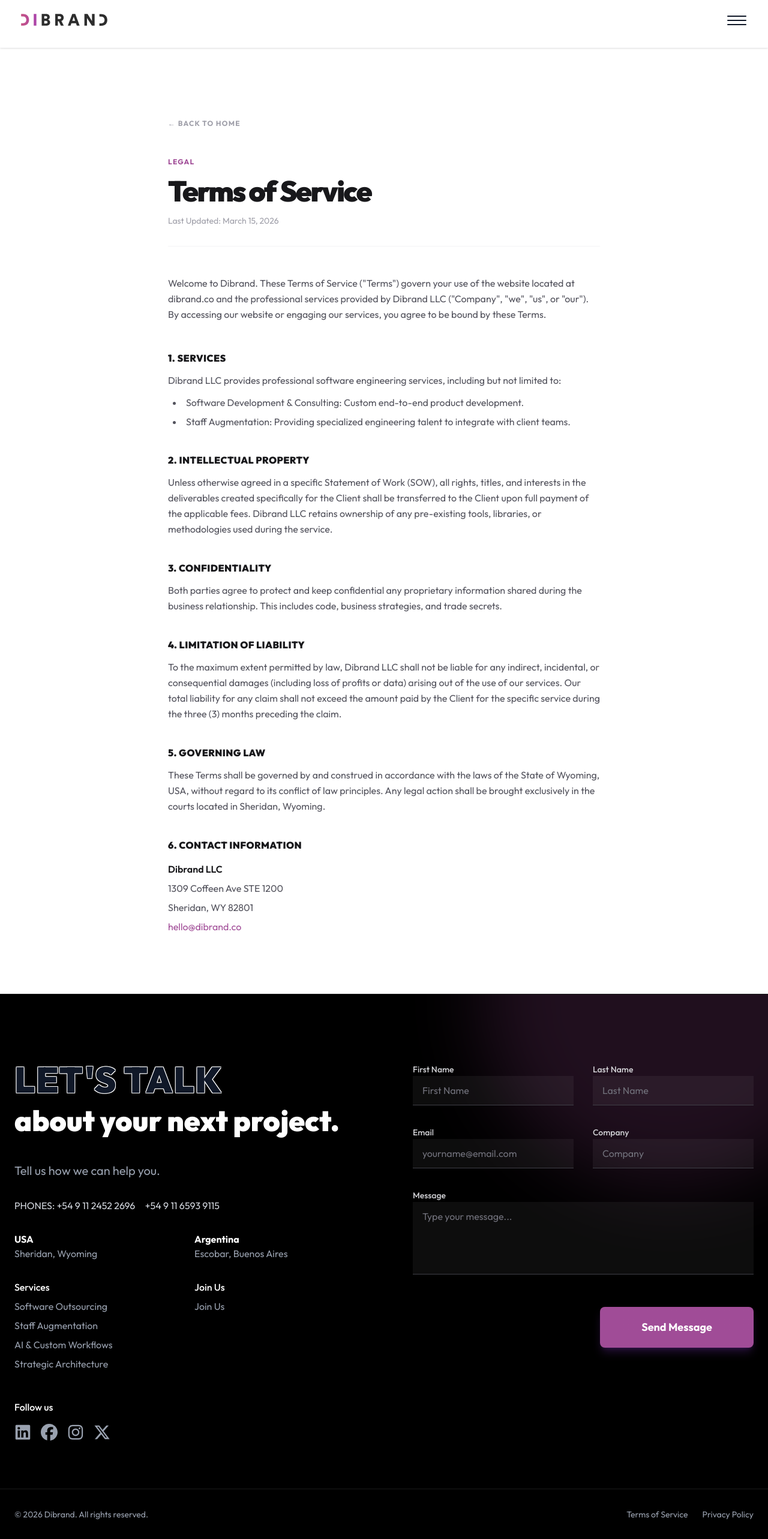
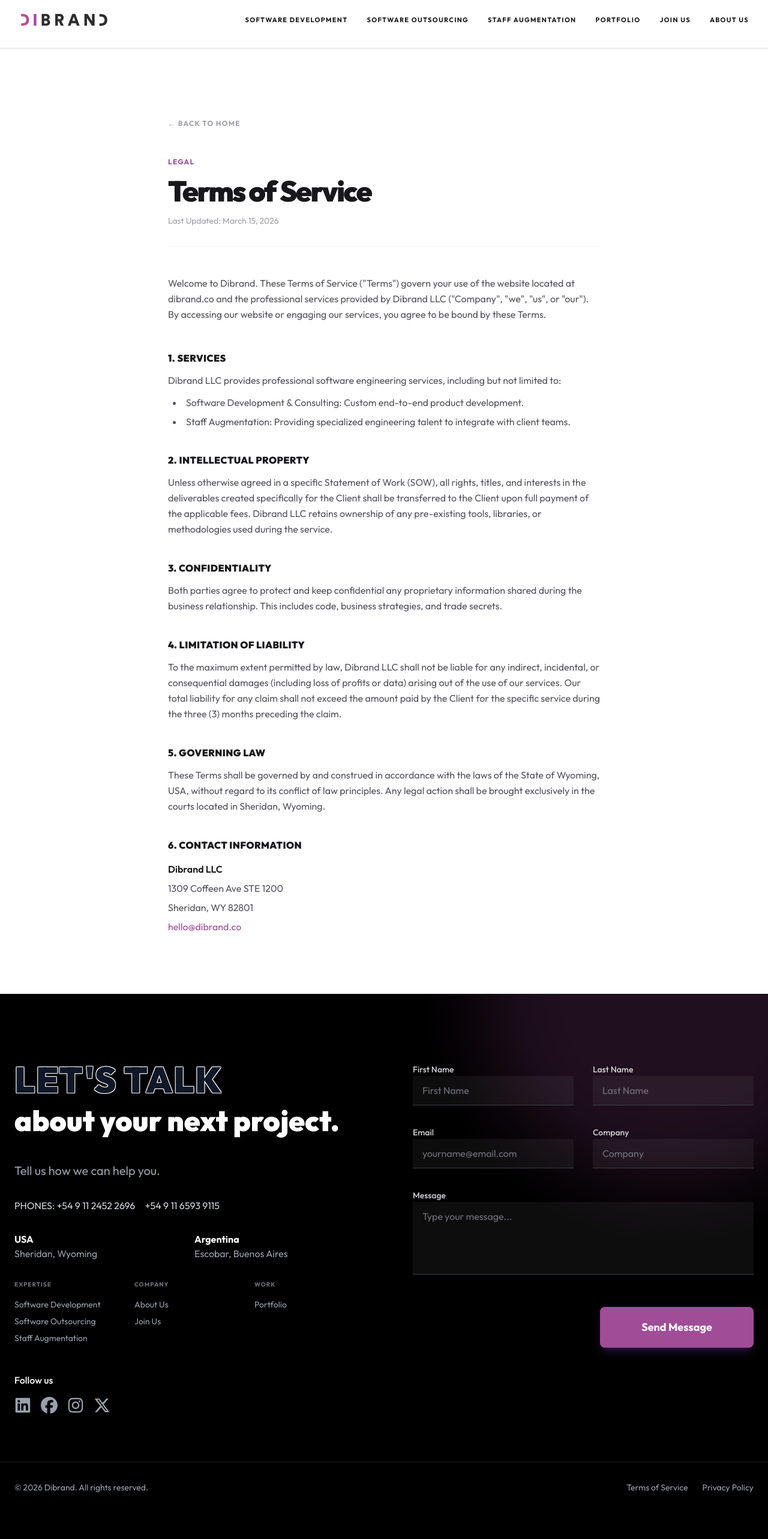
Before and after one commit to dibrand-dev/dibrand-redesign, a Next.js app: page /en/terms in a window 1280 px wide. Shown: the top 2566 px of the page at 60% size. Built offline with nearby package versions, Linux system fonts and the light colour scheme.

Commit message:
feat: restructure navbar and footer for simplified 6-pillar navigation

```diff
--- a/components/layout/Footer.tsx
+++ b/components/layout/Footer.tsx
@@ -51,26 +51,32 @@ export default function Footer({ dict, lang }: FooterProps) {
                         </div>
                     </div>
 
-                    <div className="grid grid-cols-1 sm:grid-cols-2 gap-8 mb-12">
+                    <div className="grid grid-cols-2 sm:grid-cols-3 gap-8 mb-12">
                         <div className="flex flex-col gap-2">
-                            <span className="text-white font-medium">{dict.navigation.services}</span>
-                            <a href={`/${lang}/software-outsourcing`} className="text-gray-400 hover:text-brand transition-colors">
+                            <span className="text-zinc-500 text-[10px] font-bold uppercase tracking-widest mb-2">Expertise</span>
+                            <a href={`/${lang}/servicios/desarrollo-software-ia`} className="text-gray-400 hover:text-brand transition-colors text-sm">
+                                {dict.navigation.softwareDevelopment}
+                            </a>
+                            <a href={`/${lang}/software-outsourcing`} className="text-gray-400 hover:text-brand transition-colors text-sm">
                                 {dict.navigation.softwareOutsourcing}
                             </a>
-                            <a href={`/${lang}/staff-augmentation`} className="text-gray-400 hover:text-brand transition-colors">
+                            <a href={`/${lang}/staff-augmentation`} className="text-gray-400 hover:text-brand transition-colors text-sm">
                                 {dict.navigation.staffAugmentation}
-                            </a>
-                            <a href={`/${lang}/ai-workflows`} className="text-gray-400 hover:text-brand transition-colors">
-                                {dict.navigation.aiWorkflows}
-                            </a>
-                            <a href={`/${lang}/strategic-architecture`} className="text-gray-400 hover:text-brand transition-colors">
-                                {dict.navigation.strategicArchitecture}
                             </a>
                         </div>
                         <div className="flex flex-col gap-2">
-                            <span className="text-white font-medium">Join Us</span>
-                            <a href={`/${lang}/join-us`} className="text-gray-400 hover:text-brand transition-colors">
+                            <span className="text-zinc-500 text-[10px] font-bold uppercase tracking-widest mb-2">Company</span>
+                            <a href={`/${lang}/about`} className="text-gray-400 hover:text-brand transition-colors text-sm">
+                                {dict.navigation.aboutUs}
+                            </a>
+                            <a href={`/${lang}/join-us`} className="text-gray-400 hover:text-brand transition-colors text-sm">
                                 {dict.navigation.careers}
+                            </a>
+                        </div>
+                        <div className="flex flex-col gap-2">
+                            <span className="text-zinc-500 text-[10px] font-bold uppercase tracking-widest mb-2">Work</span>
+                            <a href={`/${lang}/success-stories`} className="text-gray-400 hover:text-brand transition-colors text-sm">
+                                {dict.navigation.portfolio}
                             </a>
                         </div>
                     </div>
--- a/components/layout/Navbar.tsx
+++ b/components/layout/Navbar.tsx
@@ -22,6 +22,7 @@ interface NavbarProps {
             contact: string;
             aiWorkflows: string;
             strategicArchitecture: string;
+            softwareDevelopment: string;
             scheduleCall: string;
             conversionHook: string;
             conversionCta: string;
@@ -32,7 +33,6 @@ interface NavbarProps {
 
 export default function Navbar({ dict, lang }: NavbarProps) {
     const [isOpen, setIsOpen] = useState(false);
-    const [isServicesOpen, setIsServicesOpen] = useState(false);
     const [scrolled, setScrolled] = useState(false);
     const pathname = usePathname();
     const router = useRouter();
@@ -70,24 +70,12 @@ export default function Navbar({ dict, lang }: NavbarProps) {
         };
     }, [isOpen]);
 
-    type NavLinkType = {
-        name: string;
-        href?: string;
-        isDropdown?: boolean;
-        subLinks?: { name: string; href: string }[];
-    };
 
-    const navLinks: NavLinkType[] = [
-        {
-            name: dict.navigation.services,
-            isDropdown: true,
-            subLinks: [
+
+    const navLinks = [
+        { name: dict.navigation.softwareDevelopment, href: `/${lang}/servicios/desarrollo-software-ia` },
         { name: dict.navigation.softwareOutsourcing, href: `/${lang}/software-outsourcing` },
         { name: dict.navigation.staffAugmentation, href: `/${lang}/staff-augmentation` },
-                { name: dict.navigation.aiWorkflows, href: `/${lang}/ai-workflows` },
-                { name: dict.navigation.strategicArchitecture, href: `/${lang}/strategic-architecture` },
-            ]
-        },
         { name: dict.navigation.portfolio, href: `/${lang}/success-stories` },
         { name: dict.navigation.careers, href: `/${lang}/join-us` },
         { name: dict.navigation.aboutUs, href: `/${lang}/about` },
@@ -114,10 +102,26 @@ export default function Navbar({ dict, lang }: NavbarProps) {
                     </Link>
                 </div>
 
+                {/* Desktop Navigation */}
+                <div className="hidden lg:flex items-center gap-x-6 xl:gap-x-8">
+                    {navLinks.map((link, idx) => (
+                        <Link
+                            key={idx}
+                            href={link.href}
+                            className={clsx(
+                                "text-[11px] font-bold font-outfit uppercase tracking-[0.12em] transition-colors hover:text-brand whitespace-nowrap",
+                                pathname === link.href ? "text-brand" : (isOpen ? "text-white" : "text-zinc-900")
+                            )}
+                        >
+                            {link.name}
+                        </Link>
+                    ))}
+                </div>
+
                 {/* Botón del Menú Hamburguesa - Sin márgenes verticales */}
                 <button
                     onClick={() => setIsOpen(!isOpen)}
-                    className="relative w-10 h-10 flex flex-col items-center justify-center gap-[5px] focus:outline-none z-[60]"
+                    className="relative w-10 h-10 flex flex-col items-center justify-center gap-[5px] focus:outline-none z-[60] lg:hidden"
                     aria-label="Toggle Menu"
                 >
                     <span
@@ -154,43 +158,14 @@ export default function Navbar({ dict, lang }: NavbarProps) {
                         {/* Left Column: Navigation Main Links */}
                         <div className="flex flex-col space-y-6 lg:space-y-8">
                             {navLinks.map((link, idx) => (
-                                link.isDropdown ? (
-                                    <div key={idx} className="flex flex-col">
-                                        <button
-                                            onClick={() => setIsServicesOpen(!isServicesOpen)}
-                                            className="text-3xl lg:text-4xl font-bold text-white hover:text-gray-300 transition-colors w-fit text-left flex items-center justify-between gap-4"
-                                        >
-                                            {link.name}
-                                            <span className={clsx("transition-transform duration-300", isServicesOpen ? "rotate-180" : "rotate-0")}>
-                                                <svg className="w-6 h-6 lg:w-8 lg:h-8" fill="none" viewBox="0 0 24 24" stroke="currentColor"><path strokeLinecap="round" strokeLinejoin="round" strokeWidth={2.5} d="M19 9l-7 7-7-7" /></svg>
-                                            </span>
-                                        </button>
-                                        <div className={clsx(
-                                            "flex flex-col space-y-4 overflow-hidden transition-all duration-300 ease-in-out pl-4 lg:pl-6",
-                                            isServicesOpen ? "max-h-96 opacity-100 mt-6" : "max-h-0 opacity-0 mt-0"
-                                        )}>
-                                            {link.subLinks?.map((subLink, subIdx) => (
-                                                <Link
-                                                    key={subIdx}
-                                                    href={subLink.href}
-                                                    onClick={() => setIsOpen(false)}
-                                                    className="text-xl lg:text-2xl font-semibold text-gray-400 hover:text-brand transition-colors w-fit"
-                                                >
-                                                    {subLink.name}
-                                                </Link>
-                                            ))}
-                                        </div>
-                                    </div>
-                                ) : (
                                 <Link
                                     key={idx}
-                                        href={link.href!}
+                                    href={link.href}
                                     onClick={() => setIsOpen(false)}
                                     className="text-3xl lg:text-4xl font-bold text-white hover:text-gray-300 transition-colors w-fit"
                                 >
                                     {link.name}
                                 </Link>
-                                )
                             ))}
 
                             {/* Language Switcher */}
--- a/dictionaries/es.json
+++ b/dictionaries/es.json
@@ -7,8 +7,8 @@
         "staffAugmentation": "Staff Augmentation",
         "softwareOutsourcing": "Software Outsourcing",
         "portfolio": "Portfolio",
-        "aboutUs": "Nosotros",
-        "careers": "Trabaja con nosotros",
+        "aboutUs": "Sobre Nosotros",
+        "careers": "Sumate al equipo",
         "contact": "Contacto",
         "aiWorkflows": "AI & Custom Workflows",
         "strategicArchitecture": "Strategic Architecture",
--- a/lib/types.ts
+++ b/lib/types.ts
@@ -12,6 +12,7 @@ export interface Dictionary {
         contact: string;
         aiWorkflows: string;
         strategicArchitecture: string;
+        softwareDevelopment: string;
         scheduleCall: string;
         conversionHook: string;
         conversionCta: string;
```
Lines whose indentation alone changed are shown as unchanged.
